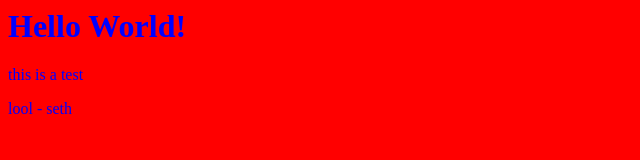
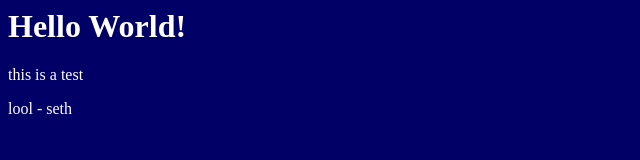
Before and after one commit to sgtdrew720/sgtdrew720.github.io, a plain HTML site: page index.html in a window 1280 px wide. Shown: the whole page, without its empty margins (0-640 px from the left). Drawn offline with Linux system fonts and the light colour scheme.

Commit message:
white text blue backround

```diff
--- a/index.css
+++ b/index.css
@@ -1,4 +1,4 @@
 body {
-   color:#0000FF;
-   background:#FF0000;
+   color:#FFFFFF;
+   background:#000066;
 }
```
